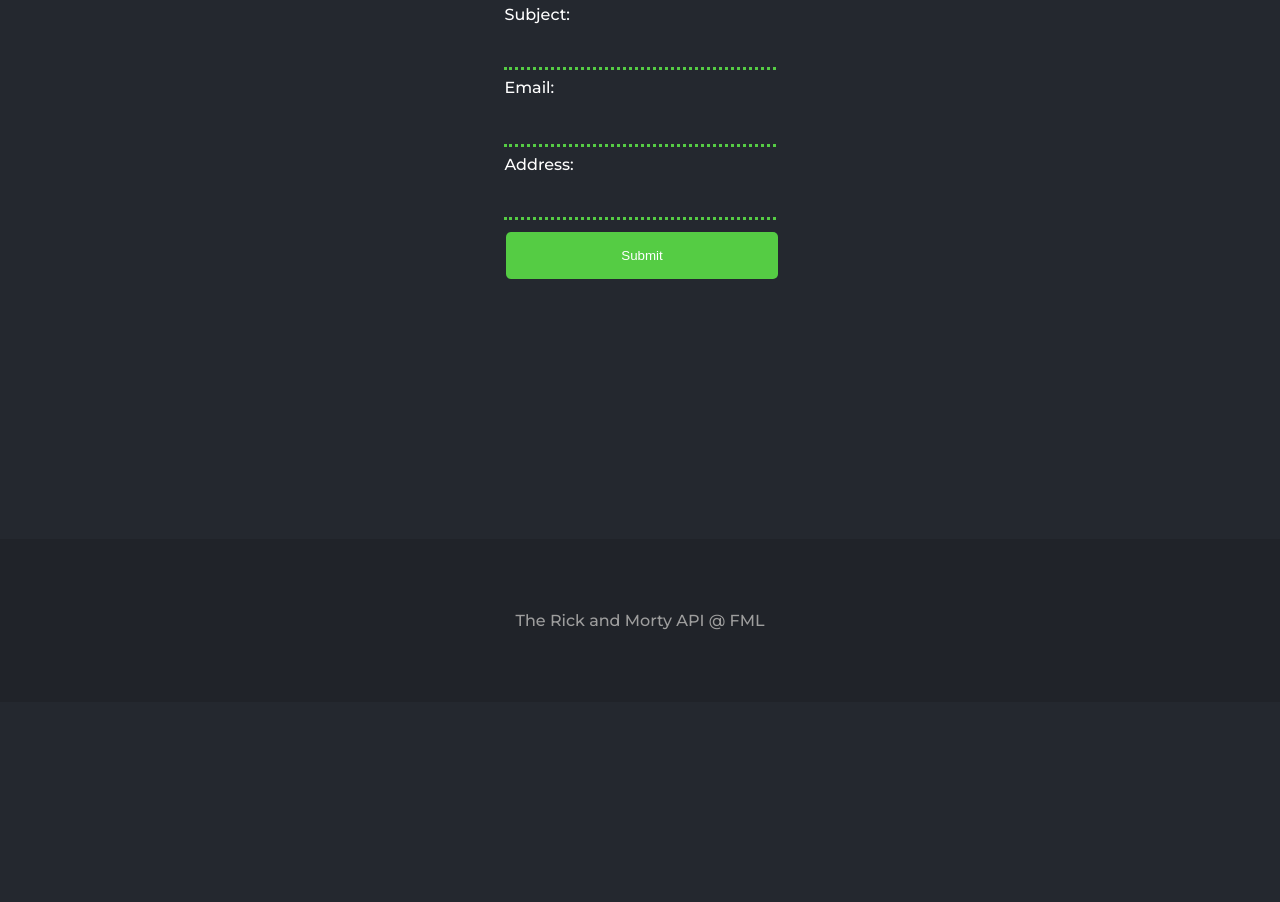
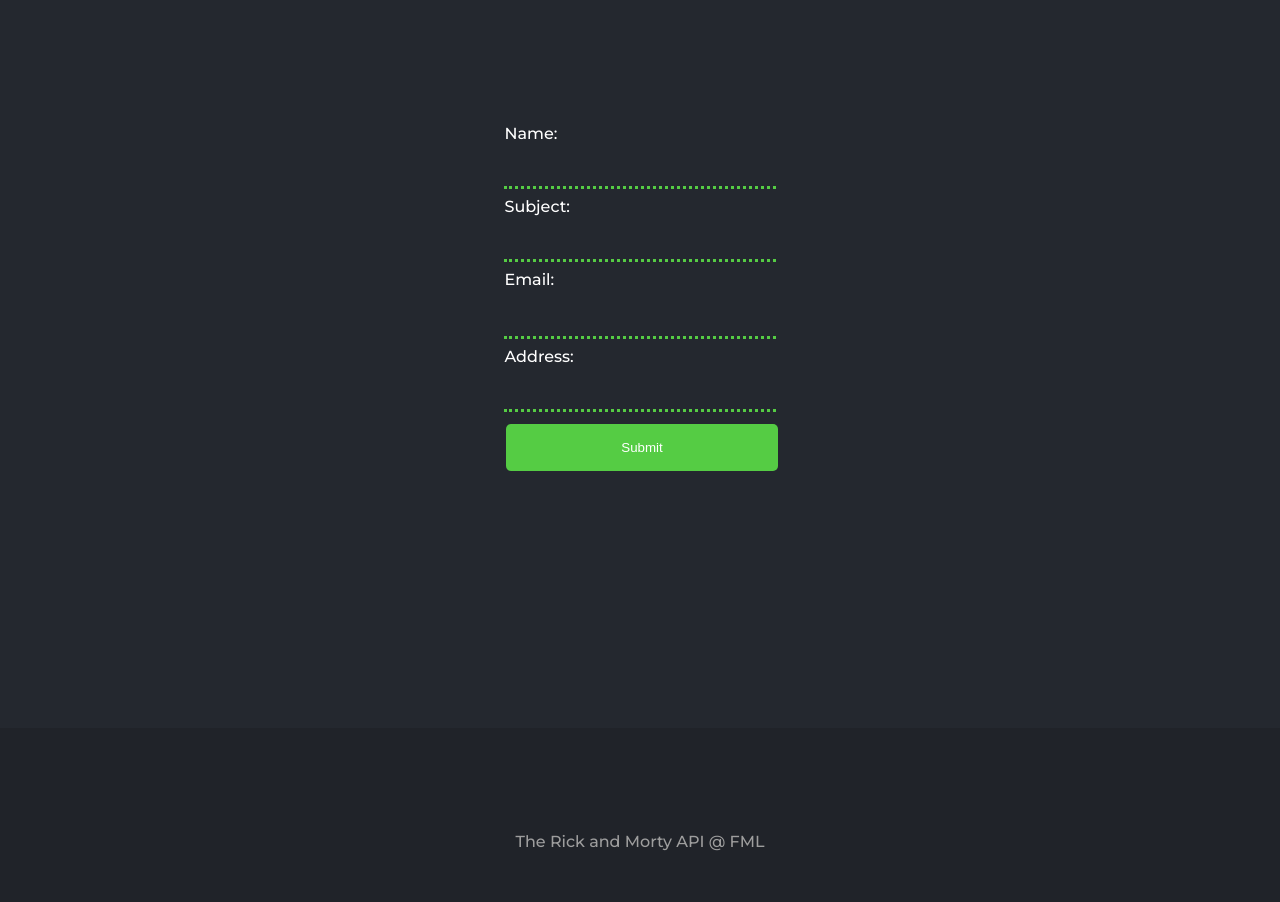
Before and after one commit to DarioDeLaFuente/dario-de-la-fuente-js1-ca, a plain HTML site: page contact.html in a window 1280 px wide. Shown: the part 256-1158 px from the top of the page. Before the commit the page ends 958 px from the top, so only its background shows below. Drawn offline with Linux system fonts and the light colour scheme.

Commit message:
adding fix

```diff
--- a/contact.html
+++ b/contact.html
@@ -10,6 +10,12 @@
     <nav id="navbar">
       <a href="index.html">" HOME "</a>
     </nav>
+    <header>
+      <h1 class="hedder">Contact Rick!</h1>
+    </header>
+    <main>
+      <section class="container">
+        <div class="main-cotainer">
           <div class="form-container">
             <form name="contactForm" method="get" onsubmit=" return validate(event)">
               <label for="name">Name:</label>
@@ -28,6 +34,9 @@
             </form>
           </div>
           <div class="form-passed"></div>
+        </div>
+      </section>
+    </main>
     <footer>
       <div id="footer">The Rick and Morty API @ FML</div>
     </footer>
--- a/css/styles.css
+++ b/css/styles.css
@@ -9,6 +9,13 @@ body {
     font-family: 'Montserrat', sans-serif;
     background-color: #24282f;
     color: #fff;
+    height: 100%;
+}
+
+.main-cotainer {
+    display: flex;
+    flex-direction: column;
+    min-height: 100%;
 }
 
 #footer {
@@ -19,9 +26,9 @@ body {
     position: relative;
     background: #202329;
     color: #9e9e9e;
-    padding: 4.5rem 0px;
+    padding: 6.5rem 0px;
     width: 100%;
-    top: 60px;
+    top: 115px;
 }
 
 .error {
@@ -61,8 +68,9 @@ body {
 
 
 .container {
-    max-width: 1100px;
-    margin: 0 auto;
+    display: flex;
+    flex-direction: column;
+    min-height: 100%;
 }
 
 .hedder {
@@ -125,15 +133,13 @@ input[type=submit] {
 }
 
 .form-container {
-    margin: 8px 4px;
     padding-top: 180px;
-    display: flex;
+    margin-bottom: -22rem;
 }
 
 .form-passed {
-    margin: 8px 4px;
-    padding-top: 180px;
-    display: flex;
+    padding-top: 250px;
+    margin-bottom: 15rem;
 }
 
 input[type="text"] {
--- a/js/camponents/display.js
+++ b/js/camponents/display.js
@@ -5,5 +5,5 @@ function displayFormError(formErrorMessage = "Form unknown error") {
   return `<div class="form-error"><div class="form-error-info">${formErrorMessage}</div></div>`;
 }
 function displayFormSuccess(formSuccessMessage = "SuccessMessage") {
-  return `<div class=""><div class="success-message-text">${formSuccessMessage}</div><div class="success-message-conteiner"><a href="index.html" class="button">RETURN TO EARTH</a></div></div>`;
+  return `<div class="form-success"><div class="success-message-text">${formSuccessMessage}</div><div class="success-message-conteiner"><a href="index.html" class="button">RETURN TO EARTH</a></div></div>`;
 }
--- a/js/details.js
+++ b/js/details.js
@@ -22,7 +22,7 @@ function createDetails(details) {
   document.title = details.name;
   detailsResultConteiner.innerHTML = `
       <div class="character-details">
-          <div> <img src="${details.image}"/> </div>
+          <div> <img src="${details.image}" alt="Image of Character"/> </div>
           <div class="details"> Name: ${details.name}</div>
           <div class="details"> Gender: ${details.gender}</div>
           <div class="details"> Species: ${details.species}</div>
--- a/js/script.js
+++ b/js/script.js
@@ -21,7 +21,7 @@ async function getRickAndMorty() {
           <div></div>
         </div>
           </div>
-          <div> <img src="${resultfacts[i].image}"/> </div>
+          <div> <img src="${resultfacts[i].image}"/ alt="Image of Character"> </div>
           <div class="character-title"> ${resultfacts[i].name}</div>
           <div> Species: ${resultfacts[i].species}</div>
           <a href="details.html?id=${resultfacts[i].id}" class="button">Details</a>
```
Also changed, not shown: details.html (+4 -0 lines), index.html (+6 -0 lines). Lines whose indentation alone changed are shown as unchanged.
